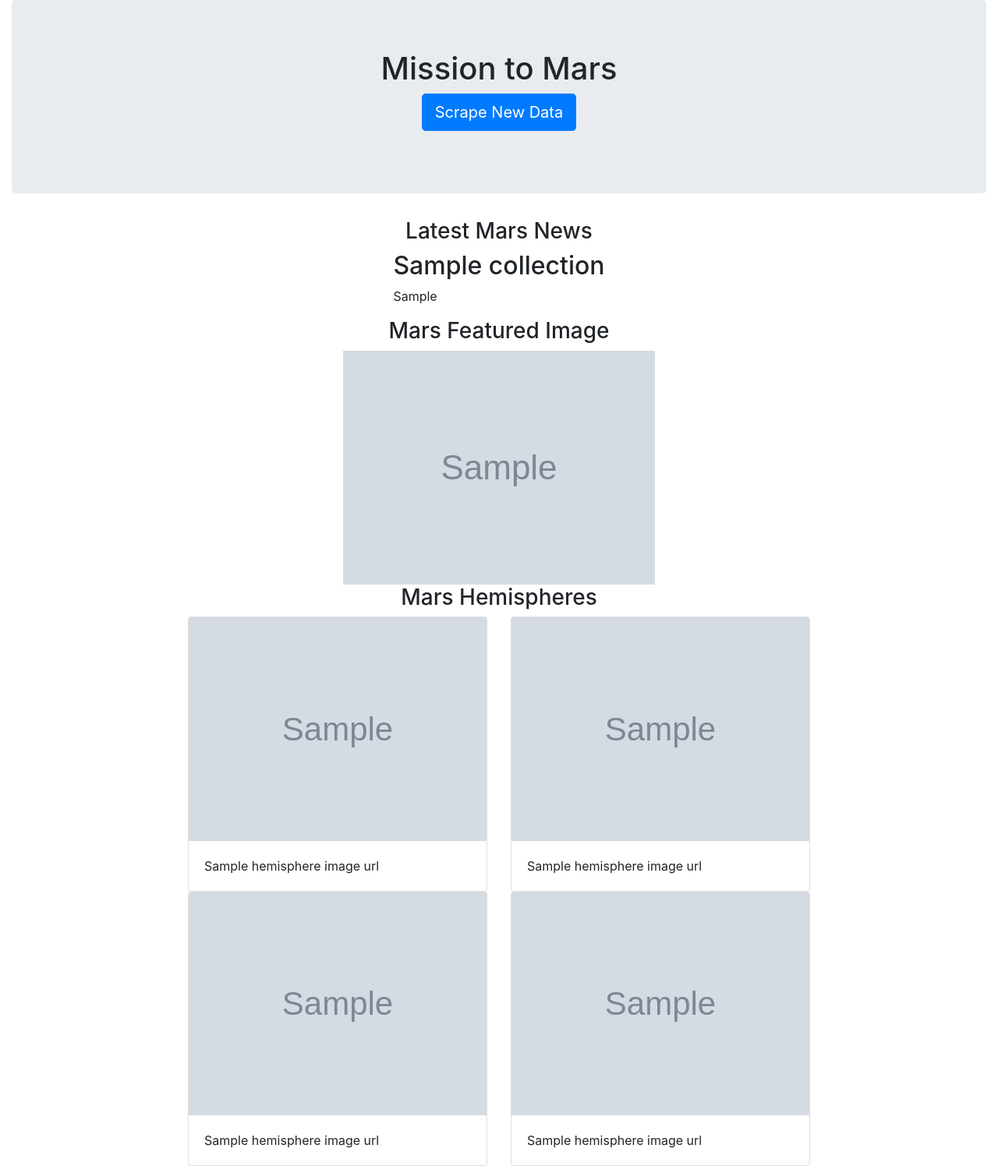
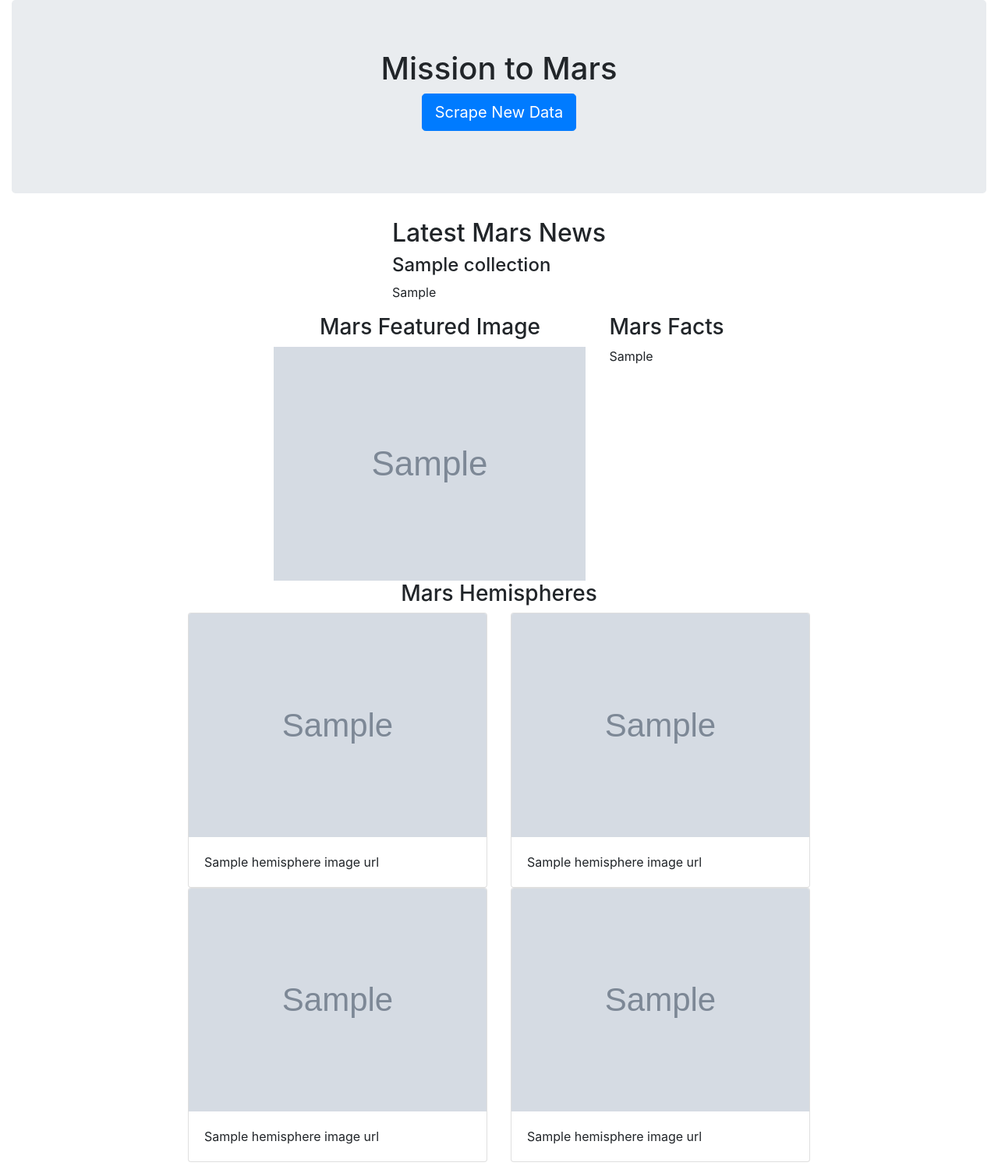
Before and after one commit to darenhamilton/web-scraping-challenge, a Flask app: page / in a window 1280 px wide. Shown: the whole page at 78% size. Run offline with Flask 2, Linux system fonts and the light colour scheme; grey boxes marked "Sample" are stand-in pictures; a database or web service that is not in the repository returns one stand-in record (values such as "Sample title"); some libraries are stand-ins or nearby versions.

Commit message:
new images

```diff
--- a/templates/index.html
+++ b/templates/index.html
@@ -19,17 +19,22 @@
           {% if mars %}
           <div class="row justify-content-md-center">
             <div class="column-med-12" style=text center>
-              <h3 class="text-center">Latest Mars News</h3>
-              <h2>{{ mars.nasa_title }}</h2>
+              <h2 class="text-center">Latest Mars News</h2>
+              <h4>{{ mars.nasa_title }}</h4>
               <p>{{ mars.nasa_para }}</p>
             </div>
           </div>
           <div class="row justify-content-md-center">
-            <div class="col-md-auto">
+            <div class="col-auto">
               <h3 class="text-center">Mars Featured Image</h3>
                 <img src="{{ mars.featured_img_url }}" alt="mars feature image">
             </div>
+            <div class="col-auto">
+              <h3 class="text-center">Mars Facts</h3>
+              <p>{{ mars.sp_facts_html|safe }}</p>
+            </div>
           </div>
+
           <div class="row justify-content-md-center">
             <h3 class="text-center">Mars Hemispheres</h3>
           </div>
```
Also changed, not shown: Screen Shot 2020-09-21 at 11.08.46 PM.png (deleted), Screen Shot 2020-09-21 at 11.09.22 PM.png (deleted), Screen Shot 2020-09-21 at 11.09.26 PM.png (deleted), Screen Shot 2020-09-22 at 12.00.49 AM.png (added), Screen Shot 2020-09-22 at 12.01.10 AM.png (added), Screen Shot 2020-09-22 at 12.01.30 AM.png (added), 1 other file.
